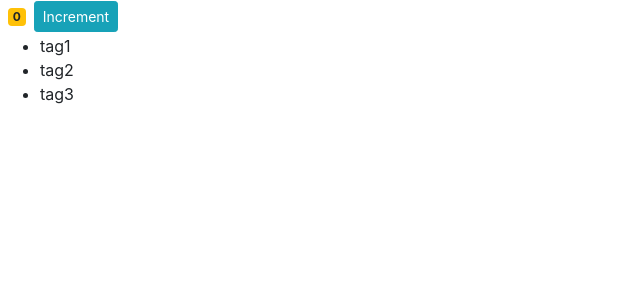
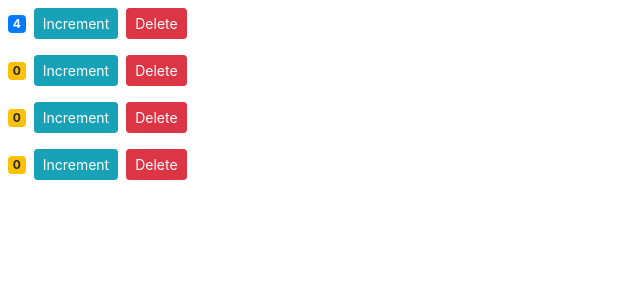
Before and after one commit to jamzhong15/focus-app, a React (Create React App) app: page / in a window 1280 px wide. Shown: the top 300 px of the page, without its empty margins (0-640 px from the left). Built offline with nearby package versions, Linux system fonts and the light colour scheme.

Commit message:
delete buttons

```diff
--- a/src/components/counterComponent.jsx
+++ b/src/components/counter.jsx
@@ -2,8 +2,7 @@
 
 class Counter extends Component {
   state = {
-    count: 0,
-    tags: ["tag1", "tag2", "tag3"],
+    value: this.props.value,
   };
 
   //   constructor() {
@@ -12,28 +11,29 @@
   //   }
 
   handleIncrement = () => {
-    this.setState({ count: this.state.count + 1 });
+    this.setState({ value: this.state.count + 1 });
   };
 
   render() {
     return (
-      <React.Fragment>
-        <span className={this.getCountColour()}>{this.state.count}</span>
+      <div>
+        <span className={this.getCountColour()}>{this.state.value}</span>
         <button onClick={this.handleIncrement} className="btn btn-info btn-sm">
           Increment
         </button>
-        <ul>
-          {this.state.tags.map((tag) => (
-            <li key={tag}>{tag}</li>
-          ))}
-        </ul>
-      </React.Fragment>
+        <button
+          onClick={this.handleDelete}
+          className="btn btn-danger btn-sm m-2"
+        >
+          Delete
+        </button>
+      </div>
     );
   }
 
   getCountColour() {
     let classes = "badge m-2 badge-";
-    classes += this.state.count === 0 ? "warning" : "primary";
+    classes += this.state.value === 0 ? "warning" : "primary";
     return classes;
   }
 
--- /dev/null
+++ b/src/components/counters.jsx
@@ -0,0 +1,24 @@
+import React, { Component } from "react";
+import Counter from "./counter";
+
+class Counters extends Component {
+  state = {
+    counters: [
+      { id: 1, value: 4 },
+      { id: 2, value: 0 },
+      { id: 3, value: 0 },
+      { id: 4, value: 0 },
+    ],
+  };
+  render() {
+    return (
+      <div>
+        {this.state.counters.map((counter) => (
+          <Counter key={counter.id} value={counter.value} />
+        ))}
+      </div>
+    );
+  }
+}
+
+export default Counters;
--- a/src/index.js
+++ b/src/index.js
@@ -4,11 +4,11 @@
 import App from "./App";
 import * as serviceWorker from "./serviceWorker";
 import "bootstrap/dist/css/bootstrap.css";
-import Counter from "./components/counterComponent";
+import Counters from "./components/counters";
 
 ReactDOM.render(
   <React.StrictMode>
-    <Counter />
+    <Counters />
   </React.StrictMode>,
   document.getElementById("root")
 );
```
